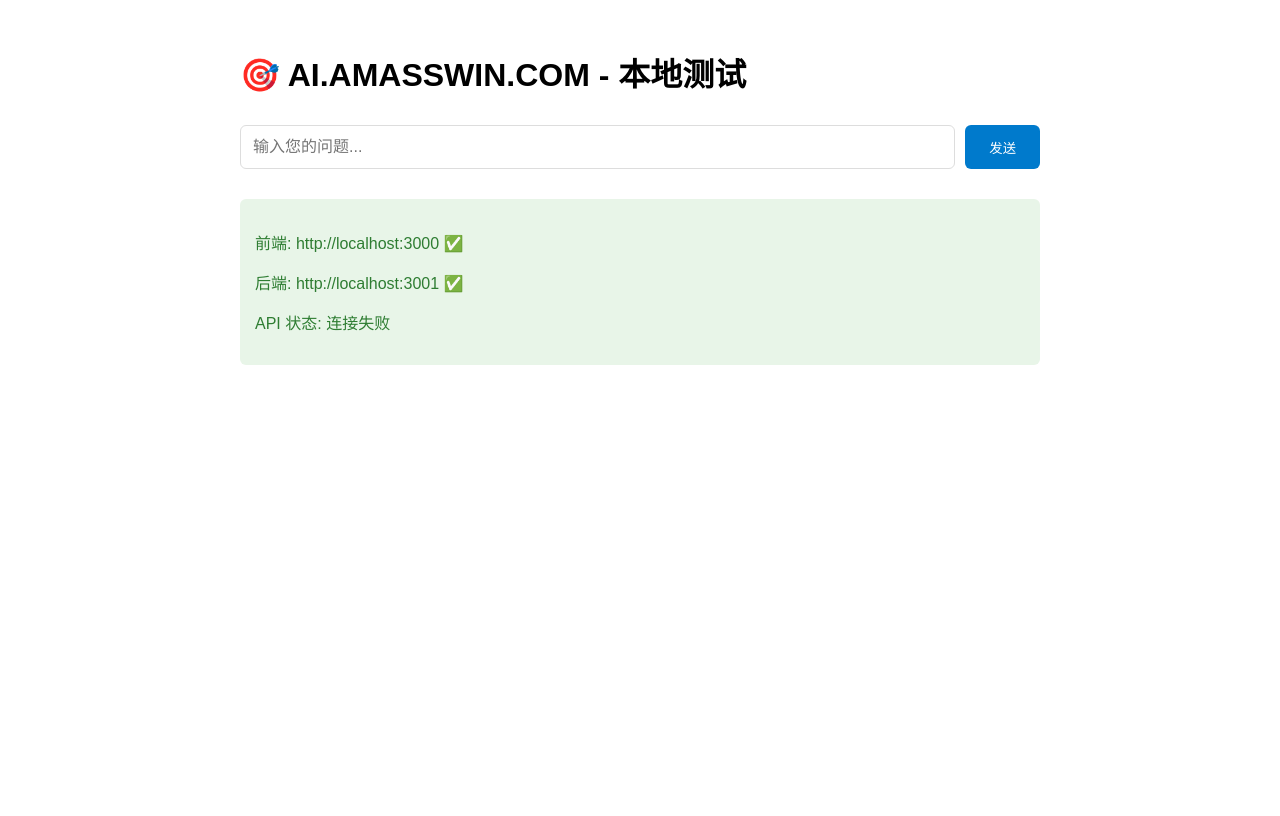
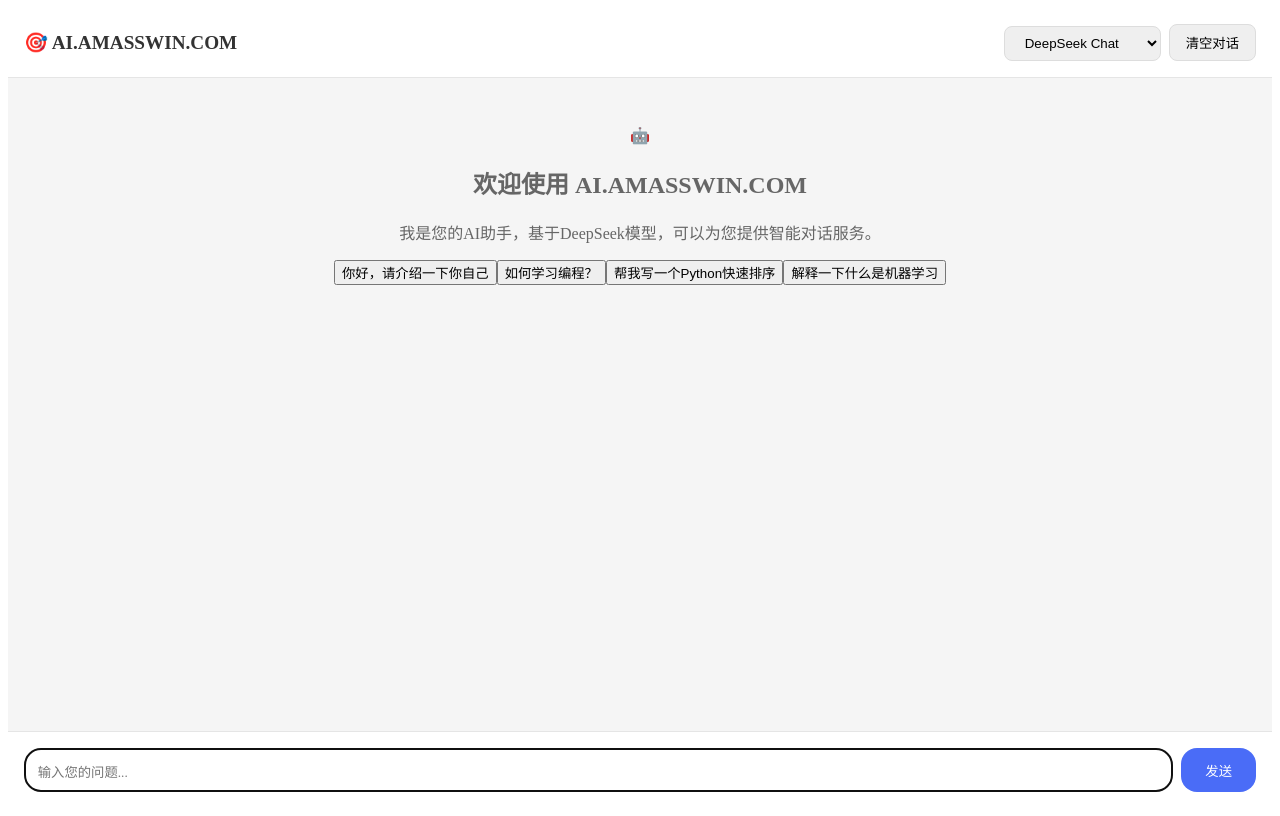
Before and after one commit to 13736094418/ai-amasswin, a Vue app in the folder frontend/: page / in a window 1280 px wide. Built offline with nearby package versions, Linux system fonts and the light colour scheme; no server answers.

Commit message:
Refactor App.vue to enhance chat functionality

```diff
--- a/frontend/src/App.vue
+++ b/frontend/src/App.vue
@@ -1,158 +1,339 @@
 <template>
-  <div class="container">
-    <h1>🎯 AI.AMASSWIN.COM - 本地测试</h1>
+  <div class="chat-container">
+    <!-- 顶部栏 -->
+    <header class="chat-header">
+      <div class="logo">🎯 AI.AMASSWIN.COM</div>
+      <div class="header-actions">
+        <select v-model="selectedModel" class="model-select">
+          <option value="deepseek-chat">DeepSeek Chat</option>
+          <option value="deepseek-coder">DeepSeek Coder</option>
+        </select>
+        <button @click="clearHistory" class="clear-btn">清空对话</button>
+      </div>
+    </header>
 
-    <div class="input-section">
-      <input
-        v-model="prompt"
-        @keyup.enter="sendMessage"
-        placeholder="输入您的问题..."
-        class="input-field"
-      >
-      <button @click="sendMessage" :disabled="loading" class="send-btn">
-        {{ loading ? '发送中...' : '发送' }}
-      </button>
+    <!-- 聊天区域 -->
+    <div class="chat-area" ref="chatArea">
+      <!-- 欢迎消息 -->
+      <div v-if="messages.length === 0" class="welcome-message">
+        <div class="welcome-icon">🤖</div>
+        <h2>欢迎使用 AI.AMASSWIN.COM</h2>
+        <p>我是您的AI助手，基于DeepSeek模型，可以为您提供智能对话服务。</p>
+        <div class="quick-questions">
+          <button v-for="(q, i) in quickQuestions" :key="i" @click="sendQuickQuestion(q)">
+            {{ q }}
+          </button>
+        </div>
+      </div>
+
+      <!-- 消息列表 -->
+      <div v-for="message in messages" :key="message.id"
+           :class="['message', message.role]">
+        <div class="message-avatar">
+          {{ message.role === 'user' ? '👤' : '🤖' }}
+        </div>
+        <div class="message-content">
+          <div class="message-text">{{ message.content }}</div>
+          <div class="message-time">{{ formatTime(message.timestamp) }}</div>
+        </div>
+      </div>
+
+      <!-- 加载指示器 -->
+      <div v-if="loading" class="typing-indicator">
+        <div class="dot"></div>
+        <div class="dot"></div>
+        <div class="dot"></div>
+      </div>
     </div>
 
-    <div v-if="loading" class="loading">AI 思考中...</div>
-
-    <div v-if="response" class="response">
-      <h3>🤖 AI 响应:</h3>
-      <p>{{ response }}</p>
-    </div>
-
-    <div v-if="error" class="error">
-      {{ error }}
-    </div>
-
-    <div class="status">
-      <p>前端: http://localhost:3000 ✅</p>
-      <p>后端: http://localhost:3001 ✅</p>
-      <p>API 状态: {{ apiStatus }}</p>
+    <!-- 输入区域 -->
+    <div class="input-area">
+      <textarea v-model="inputMessage"
+                @keydown.enter.prevent="handleEnter"
+                placeholder="输入您的问题..."
+                :disabled="loading"
+                rows="1"
+                ref="textarea"></textarea>
+      <button @click="sendMessage"
+              :disabled="!inputMessage.trim() || loading"
+              class="send-btn">
+        {{ loading ? '思考中...' : '发送' }}
+      </button>
     </div>
   </div>
 </template>
 
 <script>
 export default {
+  name: 'ChatApp',
   data() {
     return {
-      prompt: '',
-      response: '',
+      messages: [],
+      inputMessage: '',
       loading: false,
-      error: '',
-      apiStatus: '检查中...'
+      selectedModel: 'deepseek-chat',
+      quickQuestions: [
+        '你好，请介绍一下你自己',
+        '如何学习编程？',
+        '帮我写一个Python快速排序',
+        '解释一下什么是机器学习'
+      ],
+      apiBaseUrl: 'https://api.ai.amasswin.com'
     }
   },
   mounted() {
-    this.checkAPIHealth()
+    this.loadHistory();
+    this.focusTextarea();
   },
   methods: {
-    async checkAPIHealth() {
+    async sendMessage() {
+      if (!this.inputMessage.trim() || this.loading) return;
+
+      const userMessage = {
+        id: Date.now(),
+        role: 'user',
+        content: this.inputMessage.trim(),
+        timestamp: new Date()
+      };
+
+      this.messages.push(userMessage);
+      this.saveHistory();
+
+      const prompt = this.inputMessage;
+      this.inputMessage = '';
+      this.loading = true;
+      this.scrollToBottom();
+
       try {
-        const response = await fetch('http://localhost:3001/health')
-        const data = await response.json()
-        this.apiStatus = data.status
-      } catch (err) {
-        this.apiStatus = '连接失败'
+        const response = await fetch(`${this.apiBaseUrl}/api/chat`, {
+          method: 'POST',
+          headers: { 'Content-Type': 'application/json' },
+          body: JSON.stringify({
+            message: prompt,
+            model: this.selectedModel
+          })
+        });
+
+        if (!response.ok) {
+          throw new Error(`HTTP错误: ${response.status}`);
+        }
+
+        const data = await response.json();
+
+        if (data.success) {
+          const aiMessage = {
+            id: Date.now() + 1,
+            role: 'assistant',
+            content: data.data.response,
+            timestamp: new Date()
+          };
+          this.messages.push(aiMessage);
+        } else {
+          throw new Error(data.error || '请求失败');
+        }
+      } catch (error) {
+        console.error('发送消息失败:', error);
+        const errorMessage = {
+          id: Date.now() + 1,
+          role: 'assistant',
+          content: `抱歉，发生错误：${error.message}`,
+          timestamp: new Date()
+        };
+        this.messages.push(errorMessage);
+      } finally {
+        this.loading = false;
+        this.saveHistory();
+        this.scrollToBottom();
+        this.focusTextarea();
       }
     },
 
-    async sendMessage() {
-      if (!this.prompt.trim() || this.loading) return
+    sendQuickQuestion(question) {
+      this.inputMessage = question;
+      this.sendMessage();
+    },
 
-      this.loading = true
-      this.error = ''
+    handleEnter(e) {
+      if (e.key === 'Enter' && !e.shiftKey) {
+        e.preventDefault();
+        this.sendMessage();
+      }
+    },
 
-      try {
-        const response = await fetch('/api/ai-process', {
-          method: 'POST',
-          headers: {
-            'Content-Type': 'application/json',
-          },
-          body: JSON.stringify({ prompt: this.prompt })
-        })
+    clearHistory() {
+      this.messages = [];
+      localStorage.removeItem('chatHistory');
+    },
 
-        const data = await response.json()
+    saveHistory() {
+      localStorage.setItem('chatHistory', JSON.stringify(this.messages.slice(-50)));
+    },
 
-        if (data.success) {
-          this.response = data.data.response
-          this.prompt = ''
-        } else {
-          this.error = data.error || '请求失败'
+    loadHistory() {
+      const saved = localStorage.getItem('chatHistory');
+      if (saved) {
+        try {
+          this.messages = JSON.parse(saved);
+        } catch (e) {
+          console.error('加载历史记录失败:', e);
         }
-      } catch (err) {
-        this.error = '网络错误: ' + err.message
-      } finally {
-        this.loading = false
       }
+    },
+
+    formatTime(timestamp) {
+      return new Date(timestamp).toLocaleTimeString('zh-CN', {
+        hour: '2-digit',
+        minute: '2-digit'
+      });
+    },
+
+    scrollToBottom() {
+      this.$nextTick(() => {
+        const container = this.$refs.chatArea;
+        if (container) container.scrollTop = container.scrollHeight;
+      });
+    },
+
+    focusTextarea() {
+      this.$nextTick(() => {
+        const textarea = this.$refs.textarea;
+        if (textarea) textarea.focus();
+      });
     }
   }
 }
 </script>
 
 <style>
-.container {
-  max-width: 800px;
-  margin: 0 auto;
-  padding: 20px;
-  font-family: Arial, sans-serif;
+/* 样式代码类似元宝风格 */
+.chat-container {
+  height: 100vh;
+  display: flex;
+  flex-direction: column;
+  background: #f5f5f5;
 }
 
-.input-section {
-  margin: 30px 0;
+.chat-header {
+  background: white;
+  padding: 1rem;
   display: flex;
-  gap: 10px;
+  justify-content: space-between;
+  align-items: center;
+  border-bottom: 1px solid #e5e5e5;
 }
 
-.input-field {
+.logo {
+  font-size: 1.2rem;
+  font-weight: bold;
+  color: #333;
+}
+
+.model-select, .clear-btn {
+  padding: 0.5rem 1rem;
+  border-radius: 0.5rem;
+  border: 1px solid #ddd;
+  margin-left: 0.5rem;
+}
+
+.chat-area {
   flex: 1;
-  padding: 12px;
+  overflow-y: auto;
+  padding: 1rem;
+}
+
+.welcome-message {
+  text-align: center;
+  padding: 2rem;
+  color: #666;
+}
+
+.message {
+  display: flex;
+  margin-bottom: 1rem;
+  max-width: 80%;
+}
+
+.message.user {
+  margin-left: auto;
+  flex-direction: row-reverse;
+}
+
+.message-avatar {
+  width: 2.5rem;
+  height: 2.5rem;
+  border-radius: 50%;
+  display: flex;
+  align-items: center;
+  justify-content: center;
+  font-size: 1.2rem;
+  margin: 0 0.5rem;
+}
+
+.user .message-avatar {
+  background: #4a6cf7;
+  color: white;
+}
+
+.assistant .message-avatar {
+  background: #10b981;
+  color: white;
+}
+
+.message-content {
+  background: white;
+  padding: 0.8rem 1rem;
+  border-radius: 1rem;
+  max-width: 100%;
+  box-shadow: 0 2px 5px rgba(0,0,0,0.1);
+}
+
+.message-text {
+  line-height: 1.5;
+  word-break: break-word;
+}
+
+.input-area {
+  background: white;
+  padding: 1rem;
+  border-top: 1px solid #e5e5e5;
+  display: flex;
+  gap: 0.5rem;
+}
+
+textarea {
+  flex: 1;
   border: 1px solid #ddd;
-  border-radius: 6px;
-  font-size: 16px;
+  border-radius: 1rem;
+  padding: 0.8rem;
+  resize: none;
+  font-family: inherit;
 }
 
 .send-btn {
-  padding: 12px 24px;
-  background: #007acc;
+  background: #4a6cf7;
   color: white;
   border: none;
-  border-radius: 6px;
+  border-radius: 1rem;
+  padding: 0 1.5rem;
   cursor: pointer;
 }
 
-.send-btn:disabled {
-  background: #ccc;
-  cursor: not-allowed;
+.typing-indicator {
+  display: flex;
+  gap: 0.3rem;
+  padding: 1rem;
 }
 
-.loading {
-  color: #007acc;
-  font-style: italic;
-  margin: 20px 0;
+.typing-indicator .dot {
+  width: 0.5rem;
+  height: 0.5rem;
+  border-radius: 50%;
+  background: #999;
+  animation: typing 1.4s infinite;
 }
 
-.response {
-  background: #f5f5f5;
-  padding: 20px;
-  border-radius: 6px;
-  margin: 20px 0;
-}
-
-.error {
-  color: #d32f2f;
-  background: #ffebee;
-  padding: 15px;
-  border-radius: 6px;
-  margin: 20px 0;
-}
-
-.status {
-  margin-top: 30px;
-  padding: 15px;
-  background: #e8f5e8;
-  border-radius: 6px;
-  color: #2e7d32;
+@keyframes typing {
+  0%, 100% { opacity: 0.4; }
+  50% { opacity: 1; }
 }
 </style>
```
